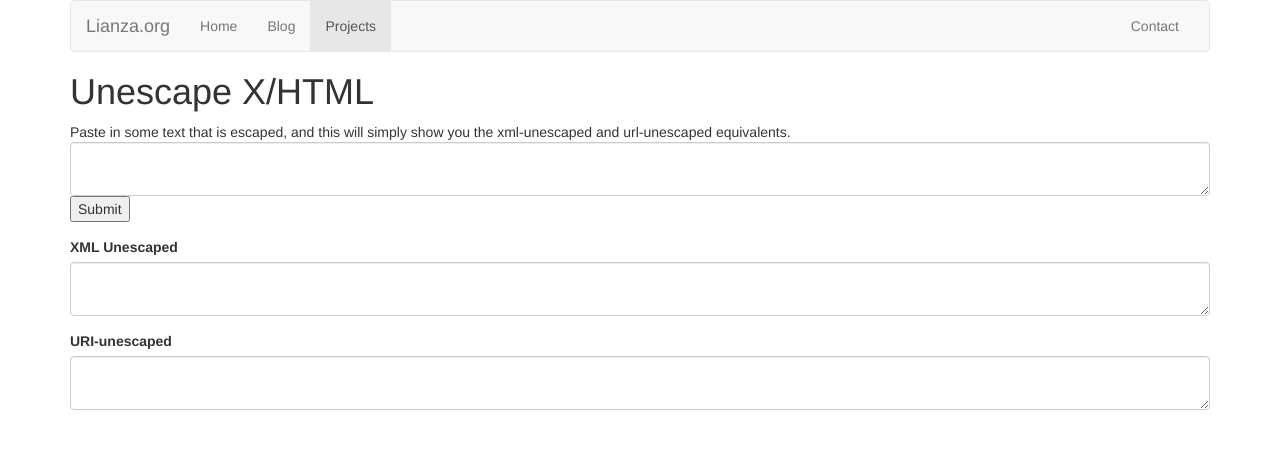
After one commit to tlianza/lianzaorg, a PHP site: page /xml-unescape.php in a window 1280 px wide. The commit adds this page. Shown: the top 449 px of the page. Run offline with PHP 8.4, Linux system fonts and the light colour scheme; some libraries are stand-ins or nearby versions.

Commit message:
Updated XML unescape page to new format.

```diff
--- a/projects.php
+++ b/projects.php
@@ -33,7 +33,7 @@
                     </p>
                     <dl class="dl-horizontal">
                         <dt>Technologies</dt>
-                        <dd>HTML5 LocalStorage</dd>
+                        <dd>HTML5 LocalStorage, AngularJS</dd>
                     </dl>
                 </div>
             </div>
--- /dev/null
+++ b/xml-unescape.php
@@ -0,0 +1,40 @@
+<?php
+$nav = 2;
+$title = 'Web-Based XML Unescape in JavaScript';
+require('_header.php');
+?>
+
+
+<script type="text/javascript">
+    function un()
+    {
+      var temp = document.getElementById("codeoutput");
+      temp.innerHTML = document.getElementById("xmlcode").value;
+      //temp.removeChild(temp.firstChild);
+      document.getElementById("urioutput").innerHTML = unescape(temp.innerHTML);
+    }
+</script>
+
+
+    <h1>Unescape X/HTML</h1>
+
+Paste in some text that is escaped, and this will simply show you the xml-unescaped and url-unescaped equivalents.
+
+  <form action="#" onsubmit="un();return false;">
+      <div class="form-group">
+        <textarea id="xmlcode" class="form-control" ></textarea>
+        <input type="submit">
+      </div>
+  </form>
+
+    <div class="form-group">
+         <label for="codeoutput">XML Unescaped</label>
+        <textarea id="codeoutput" class="form-control"></textarea>
+    </div>
+
+    <div class="form-group">
+        <label for="urioutput">URI-unescaped</label>
+        <textarea id="urioutput" class="form-control"></textarea>
+    </div>
+
+<?php require('_footer.php'); ?>
```
Also changed, not shown: xml-unescape.html (deleted, +0 -36 lines).
